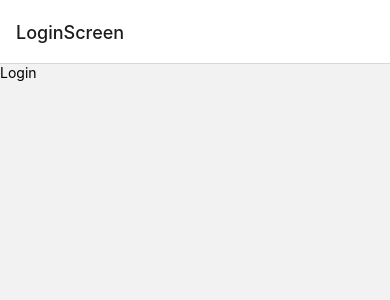
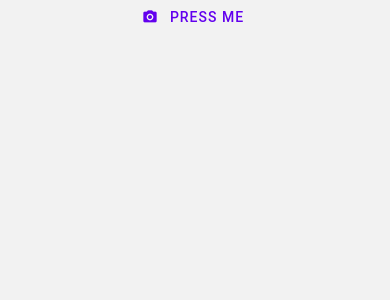
Before and after one commit to fellipearb/dwapp, a React Native app: screen /LoginScreen in a window 390 px wide. Shown: the top 300 px of the page. Built offline with nearby package versions, Linux system fonts and the light colour scheme.

Commit message:
add theme

```diff
--- a/package.json
+++ b/package.json
@@ -14,8 +14,10 @@
     "@react-navigation/native-stack": "^6.2.5",
     "react": "17.0.2",
     "react-native": "0.66.3",
+    "react-native-paper": "^4.10.1",
     "react-native-safe-area-context": "^3.3.2",
-    "react-native-screens": "^3.10.0"
+    "react-native-screens": "^3.10.0",
+    "react-native-vector-icons": "^9.0.0"
   },
   "devDependencies": {
     "@babel/core": "^7.12.9",
--- a/src/App.tsx
+++ b/src/App.tsx
@@ -1,8 +1,13 @@
 import React from 'react';
 import MainStack from './stacks';
+import { Provider as PaperProvider } from 'react-native-paper';
 
 const App = () => {
-  return <MainStack />;
+  return (
+    <PaperProvider>
+      <MainStack />
+    </PaperProvider>
+  );
 };
 
 export default App;
--- a/src/screens/Login/index.tsx
+++ b/src/screens/Login/index.tsx
@@ -1,8 +1,13 @@
 import React from 'react';
-import { Text } from 'react-native';
+import { SafeAreaView } from 'react-native';
+import { Button } from 'react-native-paper';
 
 const Login = () => {
-  return <Text>Login</Text>;
+  return (
+    <SafeAreaView>
+      <Button icon="camera">Press me</Button>
+    </SafeAreaView>
+  );
 };
 
 export default Login;
--- a/src/stacks/index.tsx
+++ b/src/stacks/index.tsx
@@ -10,7 +10,11 @@ const MainStack = () => {
   return (
     <NavigationContainer>
       <Stack.Navigator>
-        <Stack.Screen name="LoginScreen" component={Login} />
+        <Stack.Screen
+          name="LoginScreen"
+          component={Login}
+          options={{ headerShown: false }}
+        />
         <Stack.Screen name="HomeScreen" component={Home} />
       </Stack.Navigator>
     </NavigationContainer>
```
Also changed, not shown: 8 other files (tests, documents, lock files or other folders).
